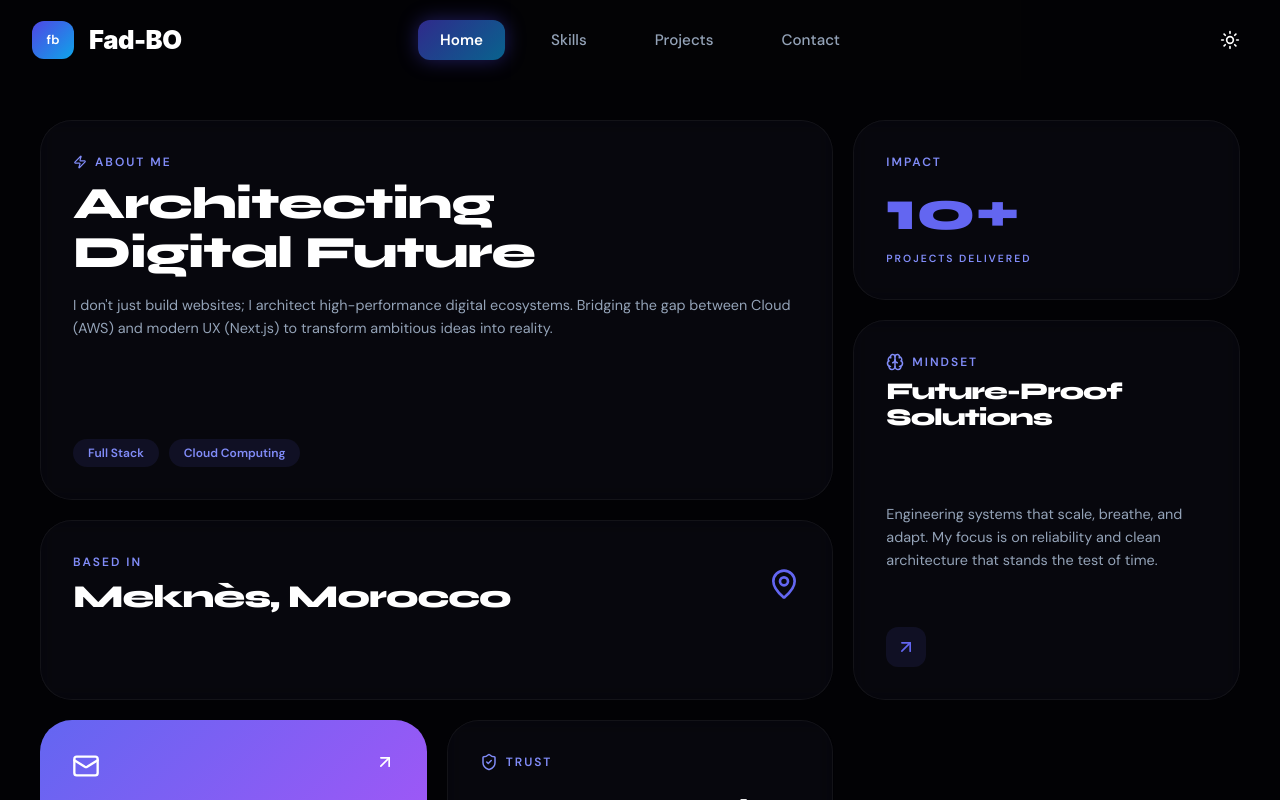
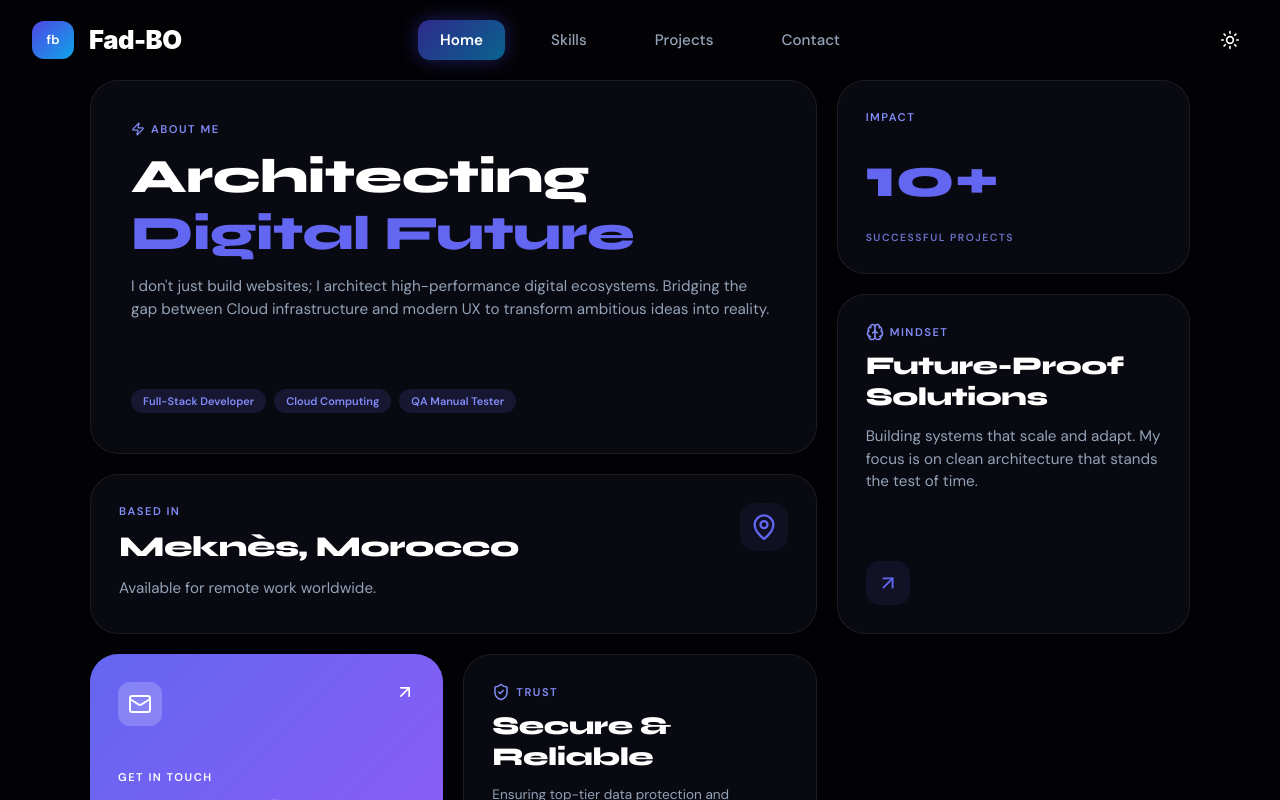
Before and after one commit to boumazian/Fad-portfolio, a Next.js app: page /aboutme in a window 1280 px wide. Shown: the top 800 px of the page. Built offline with nearby package versions, Linux system fonts and the light colour scheme.

Commit message:
fix: update contact link path to support cross-page navigation

```diff
--- a/src/app/aboutme/page.tsx
+++ b/src/app/aboutme/page.tsx
@@ -1,6 +1,6 @@
 "use client";
 import { useTheme } from "@/context/ThemeContext";
-import { Mail, MapPin, Brain, ArrowUpRight, ShieldCheck, Globe, Zap } from "lucide-react";
+import { Mail, MapPin, Brain, ArrowUpRight, ShieldCheck, Zap } from "lucide-react";
 
 export default function AboutMe() {
   const { dark } = useTheme();
@@ -11,155 +11,200 @@ export default function AboutMe() {
         .am-root {
           background: ${dark ? "#020205" : "#f8fafc"};
           min-height: 100vh;
-          padding: 120px 1.5rem 80px;
+          padding: 80px 1.5rem;
+          display: flex;
+          align-items: center;
+          justify-content: center;
+          transition: background 0.3s ease;
         }
 
         .am-container {
-          max-width: 1200px;
-          margin: 0 auto;
+          max-width: 1100px;
+          width: 100%;
           display: grid;
-          /* 3 أعمدة كيعطيو توازن أحسن من 4 ف هاد الحالة */
           grid-template-columns: repeat(3, 1fr);
-          grid-auto-rows: 180px;
+          grid-auto-rows: minmax(160px, auto);
           gap: 1.25rem;
         }
 
         .b-card {
-          background: ${dark ? "rgba(15, 15, 25, 0.4)" : "#fff"};
-          border: 1px solid ${dark ? "rgba(255,255,255,0.05)" : "rgba(0,0,0,0.05)"};
-          border-radius: 32px;
-          padding: 2rem;
+          background: ${dark ? "rgba(15, 15, 25, 0.6)" : "#ffffff"};
+          border: 1px solid ${dark ? "rgba(255,255,255,0.08)" : "rgba(0,0,0,0.05)"};
+          border-radius: 28px;
+          padding: 1.75rem;
           display: flex;
           flex-direction: column;
           justify-content: space-between;
           position: relative;
-          backdrop-filter: blur(10px);
+          backdrop-filter: blur(12px);
+          transition: all 0.3s cubic-bezier(0.4, 0, 0.2, 1);
+          overflow: hidden;
         }
 
-        /* Typography Balance */
+        .b-card:hover {
+          transform: translateY(-5px);
+          border-color: ${dark ? "rgba(99, 102, 241, 0.4)" : "rgba(99, 102, 241, 0.2)"};
+          box-shadow: 0 20px 40px ${dark ? "rgba(0,0,0,0.4)" : "rgba(0,0,0,0.05)"};
+        }
+
         .b-title {
           font-family: 'Syne', sans-serif;
-          font-size: 1.5rem;
+          font-size: clamp(1.2rem, 4vw, 1.6rem);
           font-weight: 800;
-          line-height: 1.1;
-          margin-top: 0.5rem;
-          letter-spacing: -1px;
+          line-height: 1.2;
+          letter-spacing: -0.5px;
           color: ${dark ? "#fff" : "#0f172a"};
+          margin-top: 10px;
         }
 
         .b-subtitle {
-          font-size: 0.75rem;
+          font-size: 0.7rem;
           text-transform: uppercase;
-          letter-spacing: 2px;
+          letter-spacing: 1.5px;
           color: #818cf8;
           font-weight: 700;
           display: flex;
           align-items: center;
-          gap: 8px;
+          gap: 6px;
         }
 
         .b-text {
-          font-size: 0.9rem;
+          font-size: 0.95rem;
           color: ${dark ? "#94a3b8" : "#64748b"};
-          line-height: 1.6;
-          margin-top: 1rem;
+          line-height: 1.5;
+          margin-top: 12px;
         }
 
-        /* Grid Spanning for Balance */
-        .c-hero { grid-column: span 2; grid-row: span 2; } /* الكارت الكبيرة */
-        .c-tall { grid-row: span 2; } /* الكارت الطويلة ف الجنب */
-        .c-wide { grid-column: span 2; } /* كارت العرض */
+        /* Spacing Logic */
+        .c-hero { grid-column: span 2; grid-row: span 2; padding: 2.5rem; }
+        .c-tall { grid-row: span 2; }
+        .c-wide { grid-column: span 2; }
 
         .c-contact {
-          background: linear-gradient(135deg, #6366f1, #a855f7);
+          background: linear-gradient(135deg, #6366f1, #8b5cf6);
           color: #fff;
           border: none;
+          cursor: pointer;
+        }
+        .c-contact .b-title, .c-contact .b-subtitle { color: #fff; }
+
+        .stat-num {
+          font-family: 'Syne', sans-serif;
+          font-size: 3.5rem;
+          font-weight: 900;
+          color: #6366f1;
+          margin: 10px 0;
         }
 
-        .stat-num { font-family: 'Syne', sans-serif; font-size: 3.5rem; font-weight: 900; color: #6366f1; line-height: 1; }
+        .tag {
+          padding: 4px 12px;
+          border-radius: 100px;
+          background: ${dark ? "rgba(99,102,241,0.15)" : "rgba(99,102,241,0.08)"};
+          color: #818cf8;
+          font-size: 11px;
+          font-weight: 600;
+        }
 
-        /* Responsive Layout */
+        /* Responsive */
         @media (max-width: 1024px) {
           .am-container { grid-template-columns: repeat(2, 1fr); }
           .c-hero, .c-wide { grid-column: span 2; }
         }
 
         @media (max-width: 640px) {
+          .am-root { padding: 40px 1rem; }
           .am-container {
             grid-template-columns: 1fr;
             grid-auto-rows: auto;
           }
-          .c-hero, .c-tall, .c-wide { grid-column: span 1; grid-row: span 1; }
-          .b-card { padding: 1.5rem; }
+          .c-hero, .c-tall, .c-wide { grid-column: span 1; grid-row: auto; }
+          .b-card { padding: 1.5rem; min-height: 200px; }
+          .stat-num { font-size: 2.8rem; }
         }
       `}</style>
 
       <div className="am-container">
 
-        {/* HERO - عطيناها مساحة أكبر باش توازن الشوفة */}
+        {/* HERO */}
         <div className="b-card c-hero">
           <div>
             <div className="b-subtitle"><Zap size={14}/> About Me</div>
-            <h1 className="b-title" style={{fontSize: '2.8rem'}}>Architecting <br/> <span>Digital Future</span></h1>
+            <h1 className="b-title" style={{fontSize: 'clamp(2rem, 5vw, 3rem)'}}>
+              Architecting <br/> <span style={{color: '#6366f1'}}>Digital Future</span>
+            </h1>
             <p className="b-text">
               I don't just build websites; I architect high-performance digital ecosystems.
-              Bridging the gap between Cloud (AWS) and modern UX (Next.js) to transform
+              Bridging the gap between Cloud infrastructure and modern UX to transform
               ambitious ideas into reality.
             </p>
           </div>
-          <div style={{display: 'flex', gap: '10px'}}>
-             <div style={{padding: '5px 15px', borderRadius: '100px', background: 'rgba(99,102,241,0.1)', color: '#818cf8', fontSize: '12px', fontWeight: 'bold'}}>Full Stack</div>
-             <div style={{padding: '5px 15px', borderRadius: '100px', background: 'rgba(99,102,241,0.1)', color: '#818cf8', fontSize: '12px', fontWeight: 'bold'}}>Cloud Computing</div>
+          <div style={{display: 'flex', gap: '8px', flexWrap: 'wrap', marginTop: '20px'}}>
+             <span className="tag">Full-Stack Developer</span>
+             <span className="tag">Cloud Computing</span>
+             <span className="tag">QA Manual Tester</span>
           </div>
         </div>
 
-        {/* PROJECTS - رجعناها مربعة ومركزة */}
+        {/* PROJECTS */}
         <div className="b-card">
+          <div>
             <div className="b-subtitle">Impact</div>
             <div className="stat-num">10+</div>
-          <p className="b-subtitle" style={{fontSize: '0.65rem'}}>Projects Delivered</p>
+          </div>
+          <p className="b-subtitle" style={{fontSize: '0.65rem', opacity: 0.8}}>Successful Projects</p>
         </div>
 
-        {/* MINDSET - رجعناها طويلة ف الجنب باش تسد الفراغ */}
+        {/* MINDSET */}
         <div className="b-card c-tall">
           <div>
             <div className="b-subtitle"><Brain size={18}/> Mindset</div>
             <h2 className="b-title">Future-Proof Solutions</h2>
+            <p className="b-text">
+             Building systems that scale and adapt. My focus is on
+  clean architecture that stands the test of time.
+            </p>
           </div>
-          <p className="b-text">
-            Engineering systems that scale, breathe, and adapt. My focus is on
-            reliability and clean architecture that stands the test of time.
-          </p>
-          <div style={{width: '40px', height: '40px', borderRadius: '12px', background: 'rgba(99,102,241,0.1)', display: 'flex', alignItems: 'center', justifyContent: 'center'}}>
-            <ArrowUpRight size={20} color="#6366f1"/>
+          <div style={{width: '44px', height: '44px', borderRadius: '14px', background: 'rgba(99,102,241,0.1)', display: 'flex', alignItems: 'center', justifyContent: 'center'}}>
+            <ArrowUpRight size={22} color="#6366f1"/>
           </div>
         </div>
 
-        {/* LOCATION - عريضة لتحت */}
+        {/* LOCATION */}
         <div className="b-card c-wide">
-          <div style={{display: 'flex', justifyContent: 'space-between', alignItems: 'center'}}>
+          <div style={{display: 'flex', justifyContent: 'space-between', alignItems: 'flex-start'}}>
             <div>
               <div className="b-subtitle">Based In</div>
-              <h2 className="b-title" style={{fontSize: '2rem'}}>Meknès, Morocco</h2>
+              <h2 className="b-title" style={{fontSize: '1.8rem'}}>Meknès, Morocco</h2>
+              <p className="b-text">Available for remote work worldwide.</p>
             </div>
-            <MapPin color="#6366f1" size={32} />
+            <div style={{background: '#6366f115', p: '12px', borderRadius: '15px', padding: '10px'}}>
+              <MapPin color="#6366f1" size={28} />
+            </div>
           </div>
         </div>
 
-        {/* CONTACT - اللون الموف كيكسر الروتين البصري */}
-        <div className="b-card c-contact">
-          <div style={{display: 'flex', justifyContent: 'space-between'}}>
-            <Mail size={28} />
+        {/* CONTACT */}
+    {/* غ نزيدو "/" قبل "#contact" باش يرجع للصفحة الرئيسية عاد يقلب على السكسيون */}
+<a href="/#contact" className="b-card c-contact" style={{ textDecoration: 'none' }}>
+  <div style={{ display: 'flex', justifyContent: 'space-between' }}>
+    <div style={{ background: 'rgba(255,255,255,0.2)', padding: '10px', borderRadius: '12px' }}>
+      <Mail size={24} />
+    </div>
     <ArrowUpRight size={20} />
   </div>
-          <h2 className="b-title" style={{color: '#fff', fontSize: '1.8rem'}}>Work with me</h2>
+  <div>
+    <div className="b-subtitle">Get in touch</div>
+    <h2 className="b-title">Work with me</h2>
   </div>
+</a>
 
         {/* TRUST */}
         <div className="b-card">
+          <div>
             <div className="b-subtitle"><ShieldCheck size={18}/> Trust</div>
-          <h2 className="b-title">Secure by Design</h2>
-          <p className="b-text" style={{fontSize: '0.8rem', marginTop: '5px'}}>Ensuring top-tier data protection.</p>
+            <h2 className="b-title">Secure & Reliable</h2>
+          </div>
+          <p className="b-text" style={{fontSize: '0.85rem'}}>Ensuring top-tier data protection and performance.</p>
         </div>
 
       </div>
```
Lines whose indentation alone changed are shown as unchanged.
